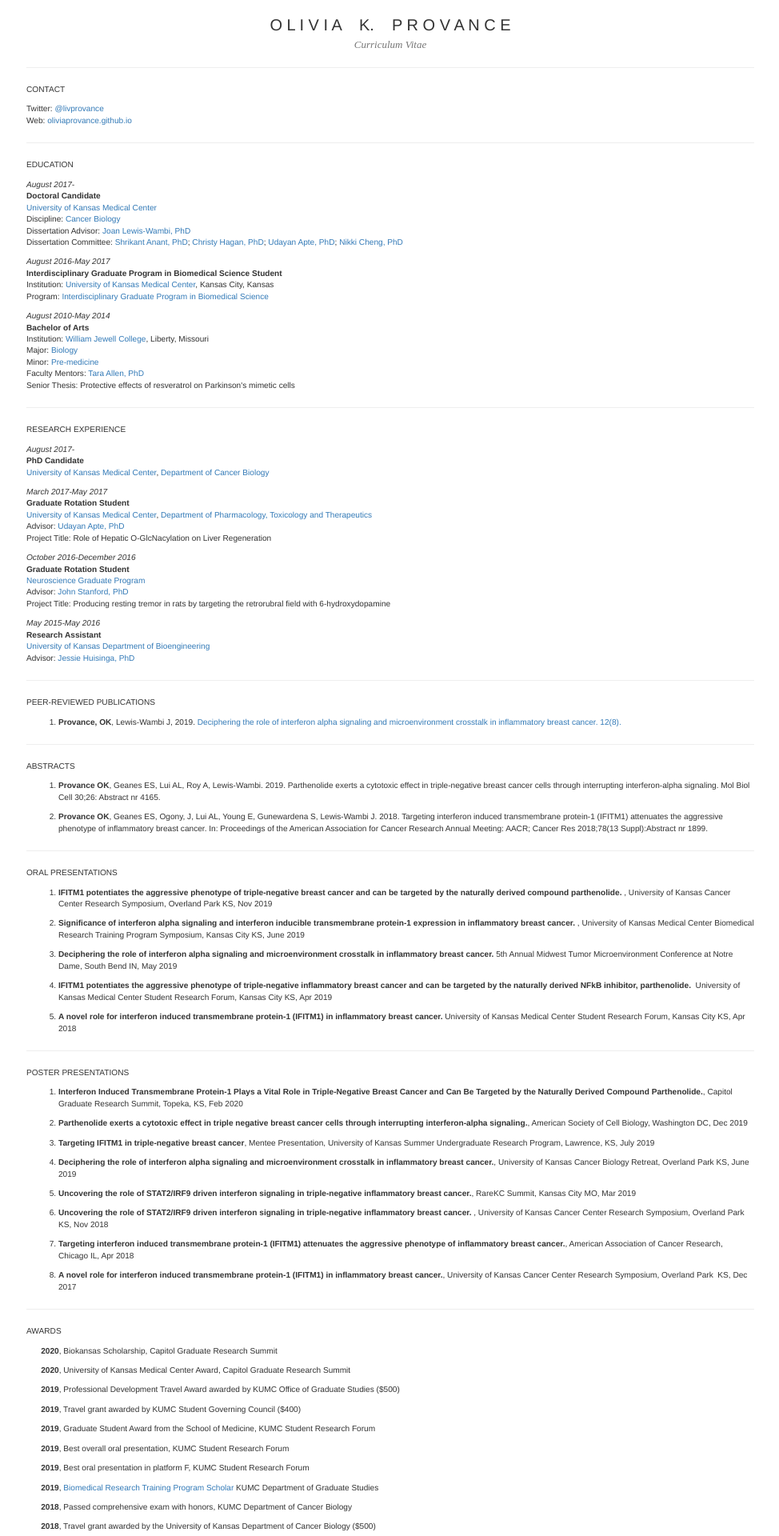
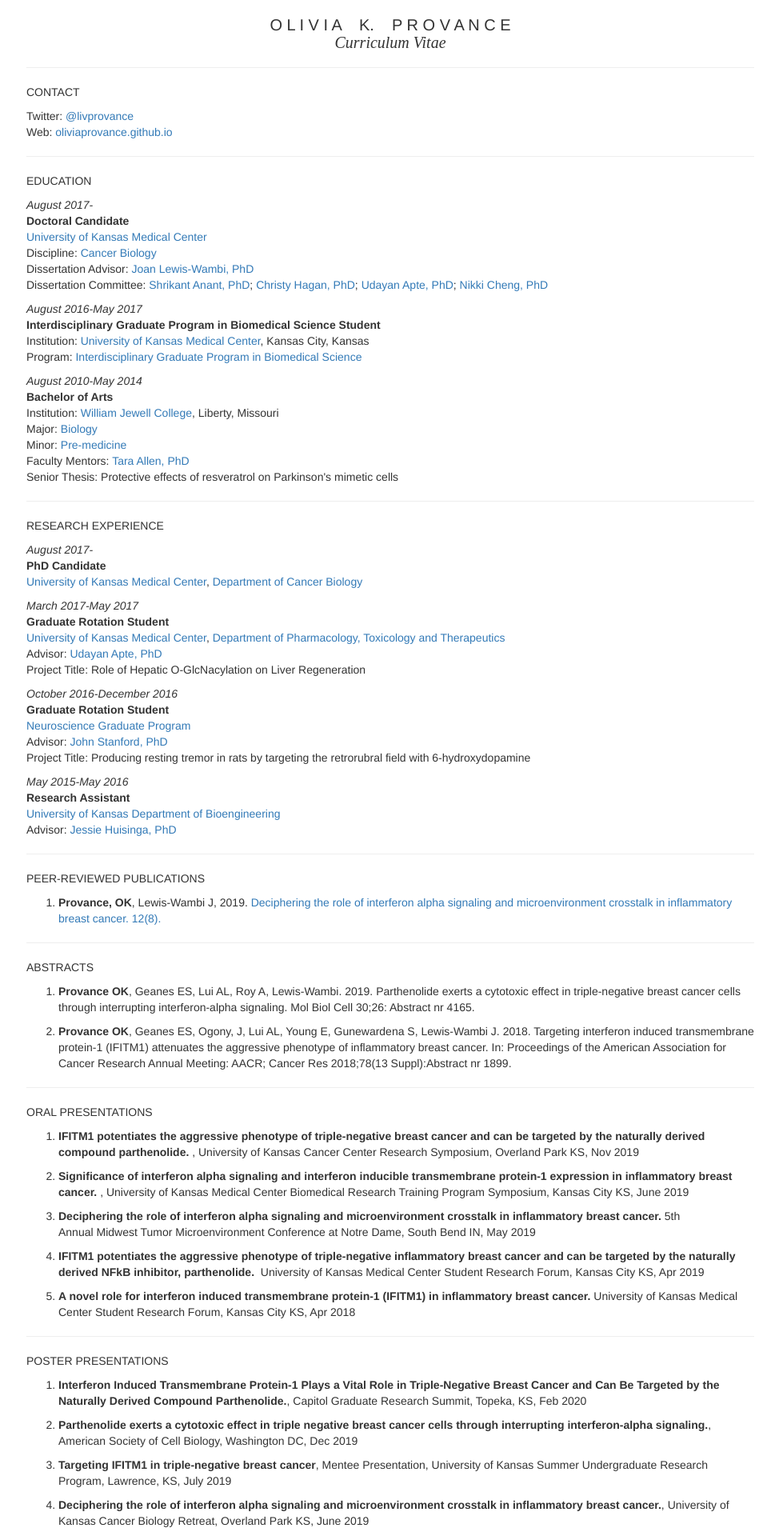
Before and after one commit to livprovance/oliviaprovance.github.io, a Jekyll site: the page CV/index.html, which Jekyll copies as it is, in a window 1280 px wide. Shown: the top 1920 px of the page at 80% size, without its empty margins (152-1126 px from the left). Built offline with Jekyll 4.4.1, drawn with Linux system fonts in a browser that asks for light colours.

Commit message:
Update index.html

```diff
--- a/CV/index.html
+++ b/CV/index.html
@@ -373,7 +373,7 @@
 
 <center>
 <h1 class="title toc-ignore"> O L I V I A &nbsp;&nbsp; K. &nbsp;&nbsp; P R O V A N C E
-<p style="font-family:Helvetica Light"><small><em>Curriculum Vitae</em><small></h5>
+<p style="font-family:Helvetica Light"><em>Curriculum Vitae</em></h5>
 </center>
 
 </div>
```
